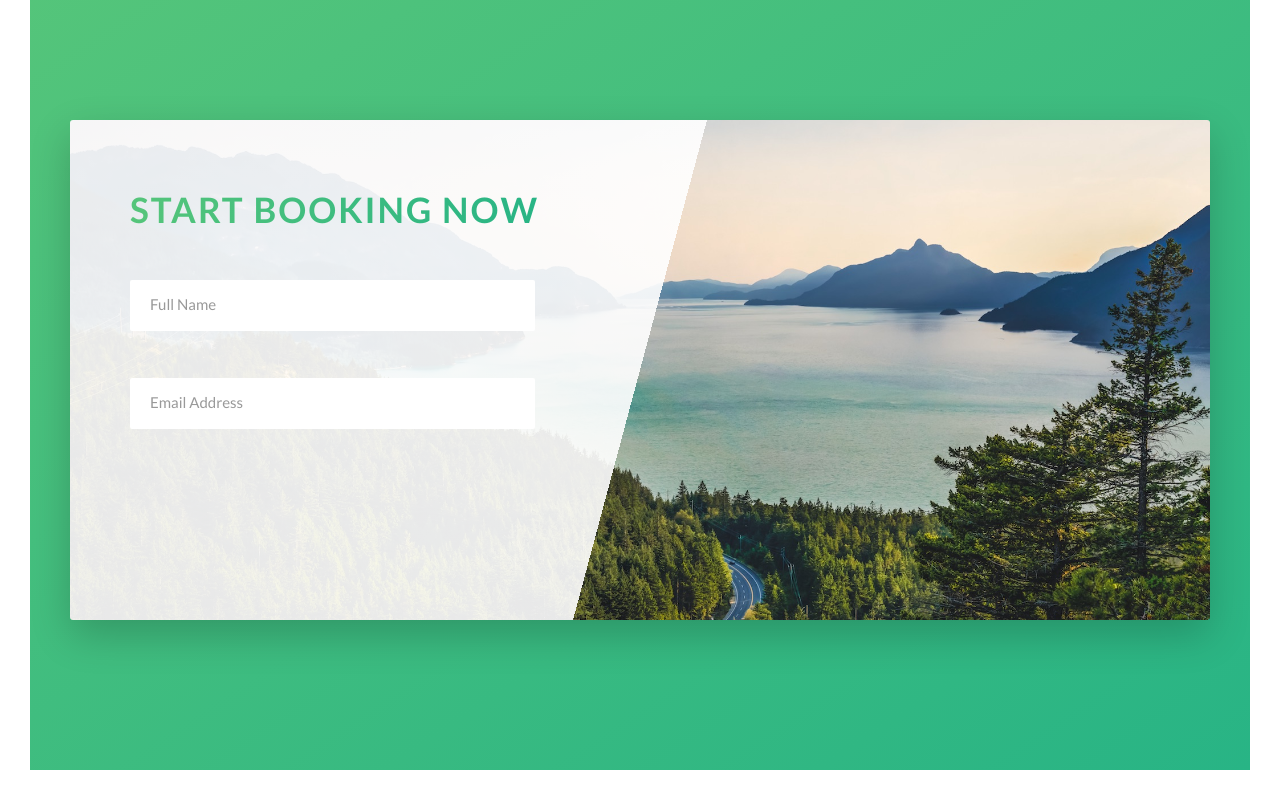
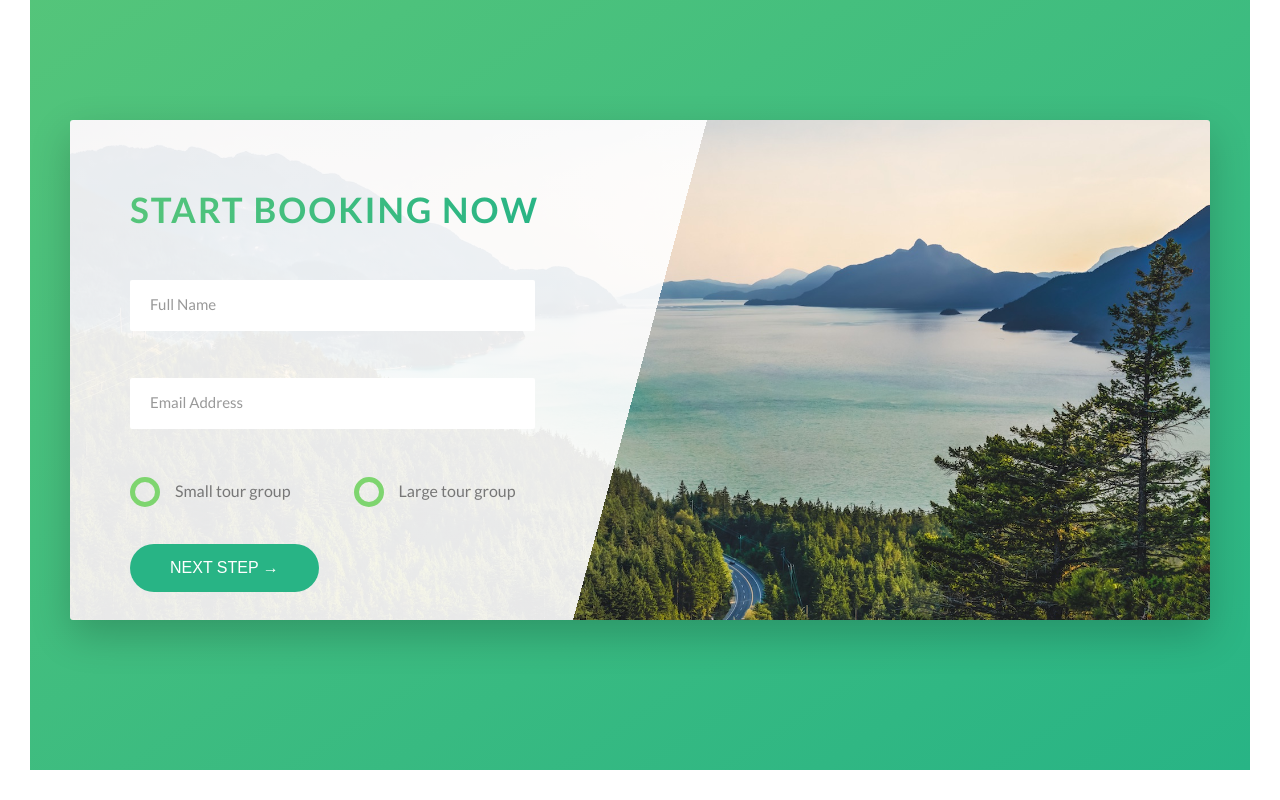
Before and after one commit to vlastikczech/Natours, a website: page index.html in a window 1280 px wide. Shown: the part 4460-5260 px from the top of the page. Drawn offline with Linux system fonts and the light colour scheme.

Commit message:
Finished building the booking section, added radio buttons with styling

```diff
--- a/index.html
+++ b/index.html
@@ -297,6 +297,27 @@
                                     <input type="email" class="form__input" placeholder="Email Address" id="email" required>
                                     <label for="email" class="form__label">Email address</label>
                                 </div>
+                                <div class="form__group u-margin-bottom-medium">
+                                    <div class="form__radio-group">
+                                        <input type="radio" class="form__radio-input" id="small" name="size">
+                                        <label for="small" class="form__radio-label">
+                                            <span class="form__radio-button"></span>
+                                            Small tour group
+                                        </label>
+                                    </div>
+
+                                    <div class="form__radio-group">
+                                        <input type="radio" class="form__radio-input" id="large" name="size">
+                                        <label for="large" class="form__radio-label">
+                                            <span class="form__radio-button"></span>
+                                            Large tour group
+                                        </label>
+                                    </div>
+                                </div>
+
+                                <div class="form__group">
+                                    <button class="btn btn--green">Next step &rarr;</button>
+                                </div>
                             </form>
                         </div>
                     </div>
--- a/sass/base/_utilities.scss
+++ b/sass/base/_utilities.scss
@@ -1,8 +1,8 @@
-.u-center-text { text-align: center; }
+.u-center-text { text-align: center !important; }
 
-.u-margin-bottom-small { margin-bottom: 1.5rem; }
-.u-margin-bottom-medium { margin-bottom: 4rem; }
-.u-margin-bottom-big { margin-bottom: 8rem; }
+.u-margin-bottom-small { margin-bottom: 1.5rem !important; }
+.u-margin-bottom-medium { margin-bottom: 4rem !important; }
+.u-margin-bottom-big { margin-bottom: 8rem !important; }
 
-.u-margin-top-big { margin-top: 8rem; }
-.u-margin-top-huge{ margin-top: 10rem; }
+.u-margin-top-big { margin-top: 8rem !important; }
+.u-margin-top-huge{ margin-top: 10rem !important; }
--- a/sass/components/_button.scss
+++ b/sass/components/_button.scss
@@ -1,5 +1,6 @@
 .btn{
     /*suedo class */
+        &,
         &:link,
         &:visited {
             text-transform: uppercase;
@@ -9,6 +10,11 @@
             border-radius: 100px;
             transition: all .2s;
             position: relative;
+            font-size: $default-font-size;
+
+            // Change for <button> element
+            border: none;
+            cursor: pointer;
         }
 
         &:hover {
@@ -21,7 +27,9 @@
             }
         }
 
-        &:active {
+        &:active,
+        &:focus {
+            outline: none;
             transform: translateY(-1px);
             box-shadow: 0 5px 10px rgba($color-black,.2);
         }
--- a/sass/components/_form.scss
+++ b/sass/components/_form.scss
@@ -15,6 +15,7 @@
         border-bottom: 3px solid transparent;
         width: 90%;
         display: block;
+        transition: all .3s;
 
         &:focus {
             outline: none;
@@ -48,4 +49,51 @@
         visibility: hidden;
         transform: translateY(-4rem);
     }
+
+    &__radio-group {
+        width: 49%;
+        display: inline-block;
+    }
+
+    &__radio-input {
+        display: none;
+    }
+
+    &__radio-label {
+
+        font-size: $default-font-size;
+        cursor: pointer;
+        position: relative;
+        padding-left: 4.5rem;
+    }
+
+    &__radio-button {
+        height: 3rem;
+        width: 3rem;
+        border: 5px solid $color-primary;
+        border-radius: 50%;
+        display: inline-block;
+        position: absolute;
+        left: 0;
+        top: -.4rem;
+
+        &::after {
+            content: "";
+            display:block;
+            height: 1.3rem;
+            width: 1.3rem;
+            border-radius: 50%;
+            position: absolute;
+            top: 50%;
+            left: 50%;
+            transform: translate(-50% ,-50%);
+            background-color: $color-primary;
+            opacity: 0;
+            transition: opacity .2s;
+        }
+    }
+
+    &__radio-input:checked ~ &__radio-label &__radio-button::after {
+        opacity: 1;
+    }
 }
```
Also changed, not shown: css/style.css.
